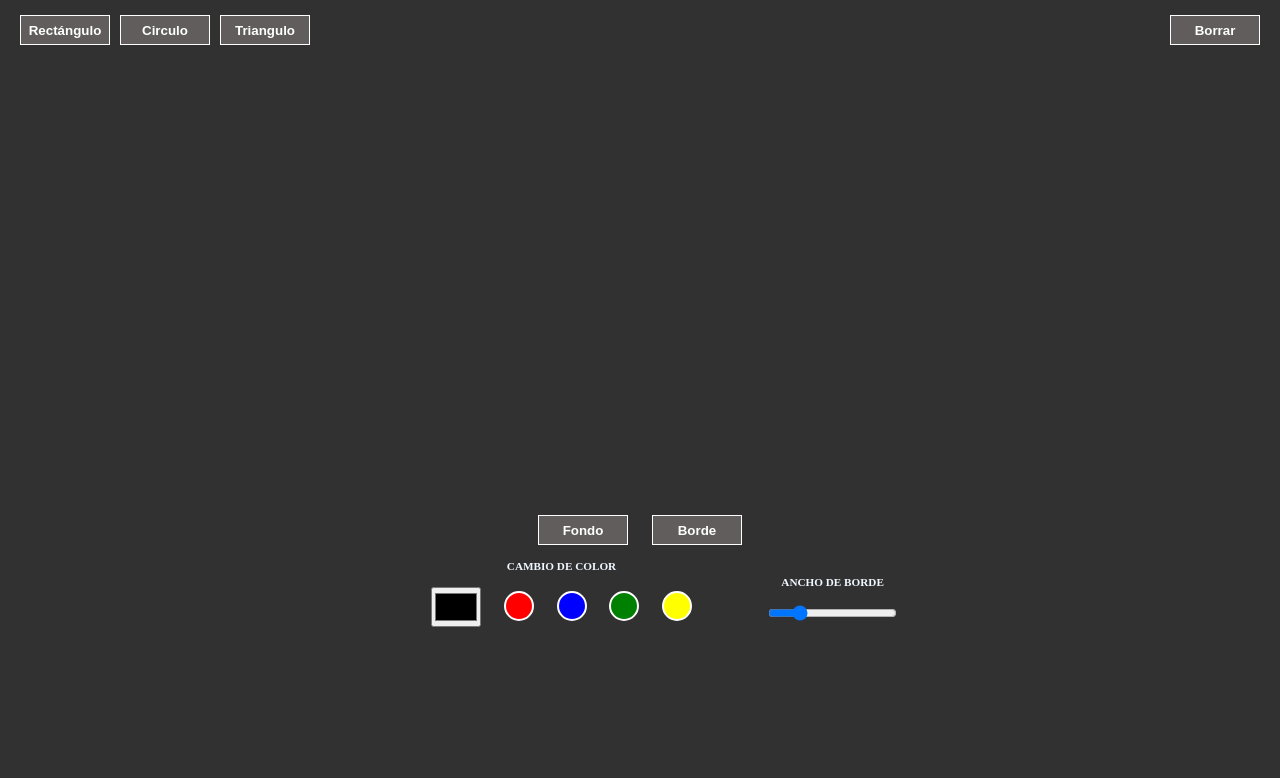
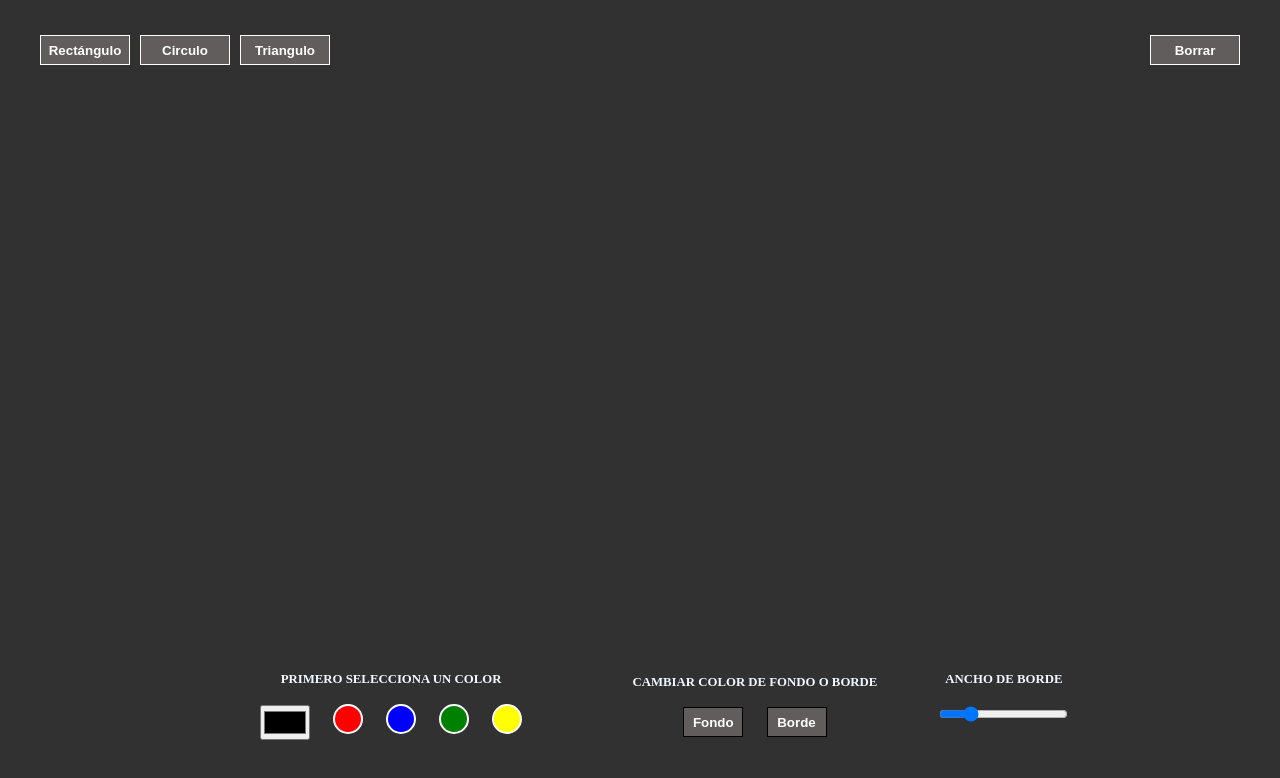
Before and after one commit to Cchristian95/Canvas-KonvaJS, a plain HTML site: page index.html in a window 1280 px wide. Drawn offline with nearby package versions, Linux system fonts and the light colour scheme.

Commit message:
Mejoras de frontend

```diff
--- a/css/style.css
+++ b/css/style.css
@@ -13,28 +13,28 @@ body {
 }
 #rectBtn {
   position: absolute;
-    top: 15px;
-    left: 10px;
+  top: 35px;
+  left: 30px;
 }
 #circleBtn {
   position: absolute;
-    top: 15px;
-    left: 110px;
+  top: 35px;
+  left: 130px;
 }
 #triangleBtn {
   position: absolute;
-    top: 15px;
-    left: 210px;
+  top: 35px;
+  left: 230px;
 }
 #deleteBtn {
   position: absolute;
-    top: 15px;
-    right: 10px;
+  top: 35px;
+  right: 30px;
 }
 #editarBtn {
   position: absolute;
-    top: 15px;
-    right: 110px;
+  top: 35px;
+  right: 130px;
 }
 
 #cleanBtn {
@@ -77,7 +77,7 @@ body {
   cursor: pointer;
   padding: 1px;
   margin: 0 10px;
-    height: 40px;
+  height: 35px;
 }
 
 .sub-tools {
@@ -85,22 +85,20 @@ body {
   padding: 0 0 0px;
 }
 
-  .sub-tools .containerShapeStroke {
+.containerShapeStroke {
   display: inline-block;
   cursor: pointer;
-    align-self: center;
   text-align: center;
-    font-size: 0.7em;
+  font-size: 0.8em;
   color: aliceblue;
   margin: 0 10px;
 }
 
-  .sub-tools .containerShapeColor {
+.containerShapeColor {
   display: inline-block;
   cursor: pointer;
-    align-self: center;
   text-align: center;
-    font-size: 0.7em;
+  font-size: 0.8em;
   color: aliceblue;
   margin: 0 50px;
 }
@@ -108,8 +106,39 @@ body {
 .containerSubTools {
   display: inline-block;
   cursor: pointer;
-    align-self: center;
   text-align: center;
   color: aliceblue;
   margin: 0 50px;
 }
+
+.sub-tools {
+  display: inline-block;
+  cursor: pointer;
+  align-self: center;
+  text-align: center;
+  font-size: 0.8em;
+  color: aliceblue;
+  margin: 0 50px;
+}
+
+.sub-tools .buttonfill {
+  width: 60px;
+  height: 30px;
+  border: 1px solid black;
+  cursor: pointer;
+  color: white;
+  background: #615d5d;
+  font-weight: bold;
+  margin: 0 10px;
+}
+
+.sub-tools .buttonstroke {
+  width: 60px;
+  height: 30px;
+  border: 1px solid black;
+  cursor: pointer;
+  color: white;
+  background: #615d5d;
+  font-weight: bold;
+  margin: 0 10px;
+}
--- a/index.html
+++ b/index.html
@@ -1,13 +1,11 @@
 <!DOCTYPE html>
 <html>
-
   <head>
     <!-- USE DEVELOPMENT VERSION -->
     <script src="https://unpkg.com/konva@9.0.2/konva.min.js"></script>
-  <link rel="stylesheet" href="css/style.css">
+    <link rel="stylesheet" href="css/style.css" />
     <meta charset="utf-8" />
     <title>Editor Konva js</title>
-
   </head>
 
   <body>
@@ -19,37 +17,59 @@
       <button class="button" id="circleBtn">Circulo</button>
       <button class="button" id="triangleBtn">Triangulo</button>
       <button class="button" id="deleteBtn">Borrar</button>
-    <!-- <button class="button" id="deleteAllBtn">Borrar todo</button> -->
-    <!-- <button class="button" id="editarBtn">Editar</button> -->
 
       <!-- Toolbar footer -->
-    <div class="containerSubTools">
-      <button class="button" id="fillBtn">Fondo</button>
-      <button class="button" id="strokeBtn">Borde</button>
-      <!-- <label for=""></label><input type="checkbox" id="fillBtn"> -->
+      <div class="containerShapeColor">
+        <h4>PRIMERO SELECCIONA UN COLOR</h4>
+        <input
+          onInput="shapeColor = this.value"
+          type="color"
+          id="colorPicker"
+          class="color-picker"
+        />
+        <div
+          class="color-field"
+          id="redColor"
+          style="background: red"
+        ></div>
+        <div
+          class="color-field"
+          id="blueColor"
+          style="background: blue"
+        ></div>
+        <div
+          class="color-field"
+          id="greenColor"
+          style="background: green"
+        ></div>
+        <div
+          class="color-field"
+          id="yellowColor"
+          style="background: yellow"
+        ></div>
+      </div>
+
       <div class="sub-tools">
-        <div class="containerShapeColor">
-          <h4>CAMBIO DE COLOR</h4>
-          <input onInput="shapeColor = this.value" type="color" id="colorPicker" class="color-picker">
-
-          <div onClick="change_color(this)" id="redColor" class="color-field" style="background: red;"></div>
-
-          <!-- <div class="color-field" id="redColor" style="background: red;"></div> -->
-          <div class="color-field" id="blueColor" style="background: blue;"></div>
-          <div class="color-field" id="greenColor" style="background: green;"></div>
-          <div class="color-field" id="yellowColor" style="background: yellow;"></div>
+        <h4>CAMBIAR COLOR DE FONDO O BORDE</h4>
+        <button class="buttonfill" id="fillBtn">Fondo</button>
+        <button class="buttonstroke" id="strokeBtn">Borde</button>
 
       </div>
+
       <div class="containerShapeStroke">
         <h4>ANCHO DE BORDE</h4>
-          <input type="range" min="1" max="20" step="0.05" value="5" id="strokeWidth"
-            class="stroke-shape">
-        </div>
-      </div>
+        <input
+          type="range"
+          min="1"
+          max="20"
+          step="0.5"
+          value="5"
+          id="strokeWidth"
+          class="stroke-shape"
+        />
       </div>
     </div>
 
     <script src="js/app.js"></script>
   </body>
-
 </html>
--- a/js/app.js
+++ b/js/app.js
@@ -1,19 +1,25 @@
 //variables
 var shape = [];
 var selectedShape = null;
-var shapeColor = 'black';
+var shapeColor = "black";
 var strokeWidth = 3;
 var id = 0;
+
+//Variables del cambio de color
+var red = document.querySelector('#redColor');
+var blue = document.querySelector('#blueColor');
+var green = document.querySelector('#greenColor');
+var yellow = document.querySelector('#yellowColor');
 
 var tr = new Konva.Transformer();
 // layer.add(tr);
 tr.nodes([]);
 
 var width = window.innerWidth;
-var height = 500;
+var height = window.innerHeight*0.8;
 
 var stage = new Konva.Stage({
-  container: 'container',
+  container: "container",
   width: width,
   height: height,
 });
@@ -23,34 +29,34 @@ stage.add(layer);
 
 // add a new feature, lets add ability to draw selection rectangle
 var selectionRectangle = new Konva.Rect({
-  fill: 'rgba(0,0,255,0.3)',
+  fill: "rgba(0,0,255,0.3)",
   visible: false,
 });
 layer.add(selectionRectangle);
 
 //Event Listener
 //Boton toolbar
-document.getElementById('rectBtn').addEventListener('click', createRect);
-document.getElementById('circleBtn').addEventListener('click', createCircle);
-document.getElementById('triangleBtn').addEventListener('click', createTriangle);
-document.getElementById('deleteBtn').addEventListener('click', removeShape);
+document.getElementById("rectBtn").addEventListener("click", createRect);
+document.getElementById("circleBtn").addEventListener("click", createCircle);
+document.getElementById("triangleBtn").addEventListener("click", createTriangle);
+document.getElementById("deleteBtn").addEventListener("click", removeShape);
 // document.getElementById('deleteAllBtn').addEventListener('click', deleteAll);
 
 //Change of color
-document.getElementById('fillBtn').addEventListener('click', selectFill);
-document.getElementById('redColor').addEventListener('click', changeColorRed);
-document.getElementById('blueColor').addEventListener('click', changeColorBlue);
-document.getElementById('greenColor').addEventListener('click', changeColorGreen);
-document.getElementById('yellowColor').addEventListener('click', changeColorYellow);
+red.addEventListener("click", changeColor);
+blue.addEventListener("click", changeColor);
+green.addEventListener("click", changeColor);
+yellow.addEventListener("click", changeColor);
+document.getElementById("fillBtn").addEventListener("click", selectFill);
 
 //Change of Stroke
-document.getElementById('strokeWidth').addEventListener('click', changeStroke);
-document.getElementById('strokeBtn').addEventListener('click', colorStroke);
+document.getElementById("strokeWidth").addEventListener("click", changeStroke);
+document.getElementById("strokeBtn").addEventListener("click", colorStroke);
 
 //Events
 // by default select all shapes
 var x1, y1, x2, y2;
-stage.on('mousedown touchstart', (e) => {
+stage.on("mousedown touchstart", (e) => {
   // do nothing if we mousedown on any shape
   if (e.target !== stage) {
     return;
@@ -66,7 +72,7 @@ stage.on('mousedown touchstart', (e) => {
   selectionRectangle.height(0);
 });
 
-stage.on('mousemove touchmove', (e) => {
+stage.on("mousemove touchmove", (e) => {
   // do nothing if we didn't start selection
   if (!selectionRectangle.visible()) {
     return;
@@ -83,7 +89,7 @@ stage.on('mousemove touchmove', (e) => {
   });
 });
 
-stage.on('mouseup touchend', (e) => {
+stage.on("mouseup touchend", (e) => {
   // do nothing if we didn't start selection
   if (!selectionRectangle.visible()) {
     return;
@@ -94,7 +100,7 @@ stage.on('mouseup touchend', (e) => {
     selectionRectangle.visible(false);
   });
 
-  var shapes = stage.find('.rect,.circle,.triangle');
+  var shapes = stage.find(".rect,.circle,.triangle");
   var box = selectionRectangle.getClientRect();
   var selected = shapes.filter((shape) =>
     Konva.Util.haveIntersection(box, shape.getClientRect())
@@ -103,7 +109,7 @@ stage.on('mouseup touchend', (e) => {
 });
 
 // clicks should select/deselect shapes
-stage.on('click tap', function (e) {
+stage.on("click tap", function (e) {
   // if we are selecting with rect, do nothing
   if (selectionRectangle.visible()) {
     console.log("En Stage");
@@ -118,9 +124,13 @@ stage.on('click tap', function (e) {
   }
 
   // do nothing if clicked NOT on our shapes
-  if (!e.target.hasName('rect') || !e.target.hasName('circle') || !e.target.hasName('triangle')) {
+  if (
+    !e.target.hasName("rect") ||
+    !e.target.hasName("circle") ||
+    !e.target.hasName("triangle")
+  ) {
     selectShape(e);
-    console.log(e.target);
+    console.log("este ",e.target);
   }
 
   // do we pressed shift or ctrl?
@@ -146,12 +156,12 @@ function createRect() {
   console.log("ShapeRect");
   rect1 = new Konva.Rect({
     id: id,
-    x: 60,
-    y: 80,
+    x: 90,
+    y: 110,
     width: 100,
     height: 60,
-    fill: 'yellow',
-    name: 'rect',
+    fill: "yellow",
+    name: "rect",
     strokeWidth: strokeWidth,
     stroke: shapeColor,
     shadowColor: "black",
@@ -161,8 +171,7 @@ function createRect() {
   });
   layer.add(rect1);
   layer.add(tr);
-  return
-
+  return;
 }
 
 // Create circle
@@ -171,143 +180,122 @@ function createCircle() {
   console.log("ShapeCircle");
   circle1 = new Konva.Circle({
     id: id,
-    x: 220,
-    y: 110,
+    x: 260,
+    y: 140,
     radius: 50,
     width: 100,
     height: 80,
-    fill: 'blue',
+    fill: "blue",
     strokeWidth: strokeWidth,
     stroke: shapeColor,
-    name: 'circle',
+    name: "circle",
     shadowColor: "black",
     shadowBlur: 15,
     shadowOpacity: 0.5,
-    draggable: true
+    draggable: true,
   });
   layer.add(circle1);
   layer.add(tr);
-  return
+  return;
 }
 
 // Create triangle
 function createTriangle() {
   id += 1;
-  console.log("ShapeTriangle")
+  console.log("ShapeTriangle");
   triangle1 = new Konva.RegularPolygon({
     id: id,
-    x: 320,
-    y: 120,
+    x: 360,
+    y: 150,
     sides: 3,
     radius: 50,
-    fill: 'green',
-    name: 'triangle',
+    fill: "green",
+    name: "triangle",
     strokeWidth: strokeWidth,
     stroke: shapeColor,
     shadowColor: "black",
     shadowBlur: 15,
     shadowOpacity: 0.5,
-    draggable: true
+    draggable: true,
   });
   layer.add(triangle1);
   layer.add(tr);
   console.log(stage);
-  return
+  return;
 }
-
-//Delete all
-// function  deleteAll(){
-//   layer.children.forEach(element => {
-//     if (element != null) {
-//       element.destroy();
-//     }
-//   });
-// }
 
 // Erase shapes
 function removeShape() {
-  layer.children.forEach(element => {
+  console.log(layer.children);
+  layer.children.forEach((element) => {
     if (element.attrs.id === selectedShape) {
+      alert("Desea borrarlo");
       element.destroy();
-      selectedShape = null
+      selectedShape = null;
       console.log("Eliminado ", selectedShape);
     }
   });
+  console.log(layer.children);
+  deselectShape();
 }
 
 //Select Stroke or fill
 // Chage stroke
 function colorStroke() {
-  console.log('Color seleccionado', shapeColor)
-  layer.children.forEach(element => {
+  console.log("Color seleccionado", shapeColor);
+  layer.children.forEach((element) => {
     if (element.attrs.id === selectedShape) {
       element.attrs.stroke = shapeColor;
     }
   });
+  deselectShape();
+  // selectShape();
 }
 
-var width = document.getElementById('strokeWidth');
+var width = document.getElementById("strokeWidth");
 function changeStroke() {
-  console.log('Rango seleccionado', width.value);
-  layer.children.forEach(element => {
+  console.log("Rango seleccionado", width.value);
+  layer.children.forEach((element) => {
     if (element.attrs.id === selectedShape) {
       console.log(width.value);
-        element.attrs.strokeWidth = width.value;
+      element.attrs.strokeWidth = width.value;
     }
   });
+  deselectShape();
+  // selectShape();
 }
 
 // Change Color wit picker
 function selectFill() {
-  console.log('Entro con color ', shapeColor)
-  layer.children.forEach(element => {
+  console.log("Entro con color ", shapeColor);
+  layer.children.forEach((element) => {
     if (element.attrs.id === selectedShape) {
       element.attrs.fill = shapeColor;
     }
   });
+  deselectShape();
 }
 
 // Change Color
-function changeColorRed() {
-  console.log("Entro a seccion red");
-  layer.children.forEach(element => {
+function changeColor(e) {
+  e.stopPropagation();
+  console.log("Entro color");
+  layer.children.forEach((element) => {
     if (element.attrs.id === selectedShape) {
-      element.attrs.fill = 'red';
-      console.log("cambio color")
+      element.attrs.fill = e.target.style.background;
+      console.log("cambio color");
     }
   });
-}
-function changeColorBlue() {
-  console.log("Entro a seccion blue");
-  layer.children.forEach(element => {
-    if (element.attrs.id === selectedShape) {
-      element.attrs.fill = 'blue';
-    }
-  });
-}
-function changeColorGreen() {
-  console.log("Entro a seccion green");
-  layer.children.forEach(element => {
-    if (element.attrs.id === selectedShape) {
-      element.attrs.fill = 'green';
-    }
-  });
-}
-function changeColorYellow() {
-  console.log("Entro a seccion yellow");
-  layer.children.forEach(element => {
-    if (element.attrs.id === selectedShape) {
-      element.attrs.fill = 'yellow';
-    }
-  });
+  deselectShape();
+  // selectShape();
 }
 
 //Select shapes
 function selectShape(e) {
-  deselectShape();
+  // deselectShape();
   const id = e.target.attrs.id;
   selectedShape = id;
-  console.log('Figura seleccionada:', selectedShape);
+  console.log("Figura seleccionada:", selectedShape);
   layer.draw();
 }
 
```
Lines whose indentation alone changed are shown as unchanged.
